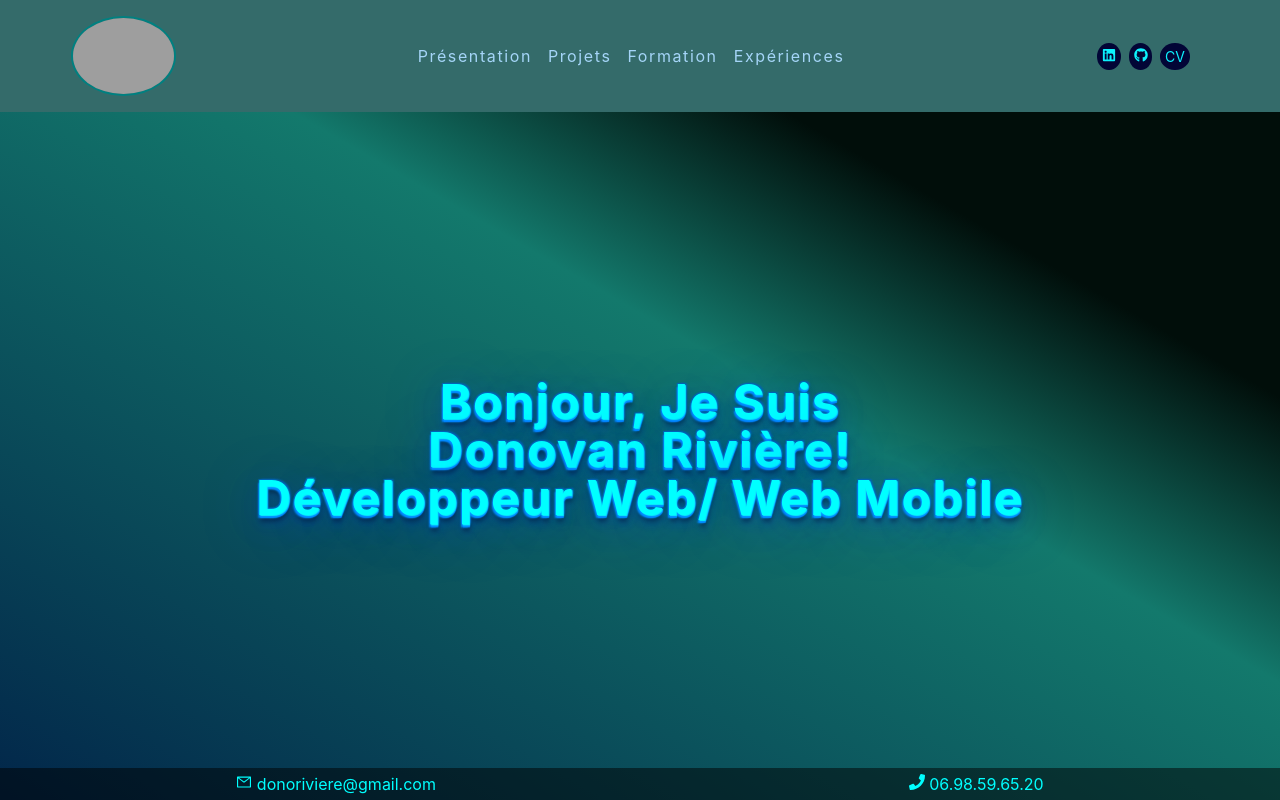
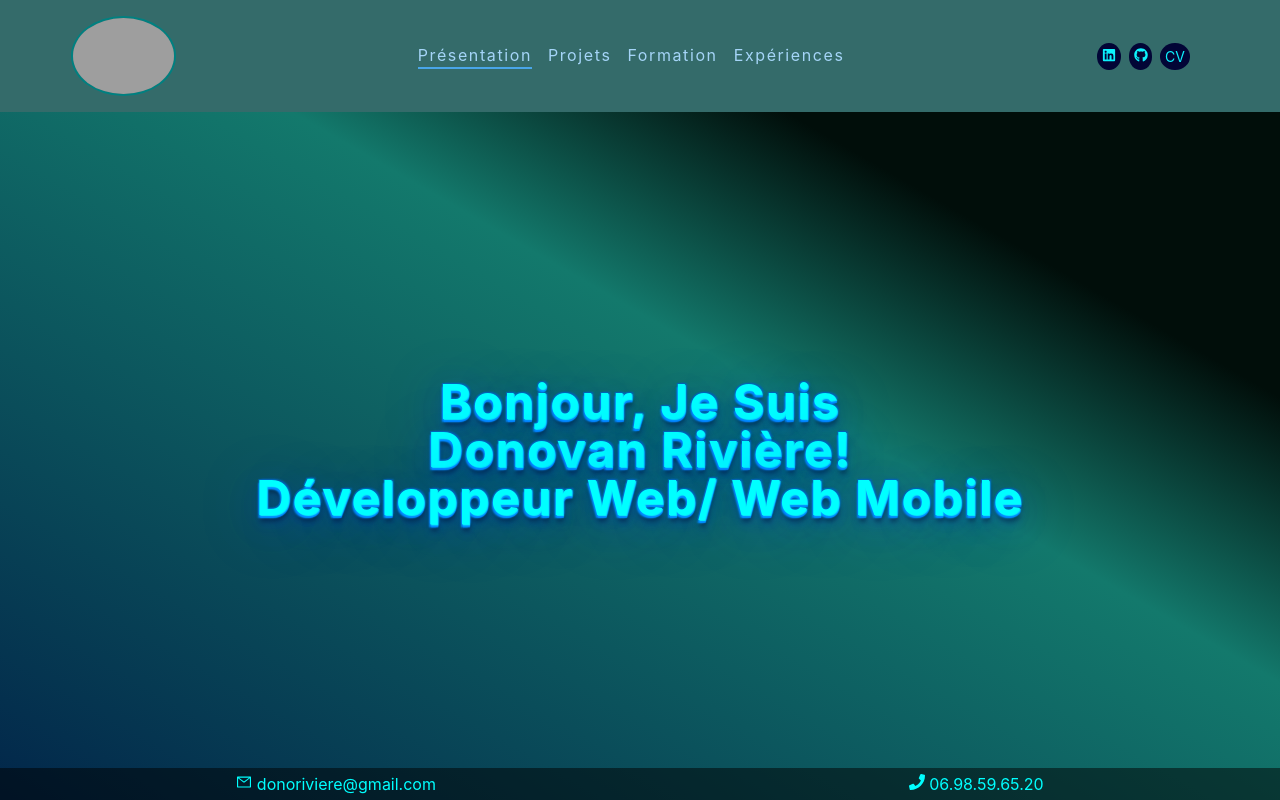
Before and after one commit to Donovan-R/Profil_Riviere, a React (Vite) app: page / in a window 1280 px wide. Built offline with nearby package versions, Linux system fonts and the light colour scheme; grey boxes are pictures that could not be loaded; the HTML template or start-up script is replaced by a standard one.

Commit message:
add active

```diff
--- a/src/index.css
+++ b/src/index.css
@@ -176,9 +176,14 @@ nav {
   padding: 0.5rem 1rem;
   transition: var(--transition);
 }
+
+a.active {
+  border-bottom: solid 2px var(--clr-primary-5);
+}
+
 .links a:hover {
   background: var(--clr-primary-8);
-  color: var(--clr-primary-5);
+  color: var(--clr-primary-1);
   padding-left: 1.5rem;
 }
 .social-icons {
@@ -327,7 +332,6 @@ nav {
   .cardsSection {
     grid-template-columns: repeat(auto-fill, minmax(320px, 1fr));
     width: 75%;
-
   }
 
   .projetCard {
```
